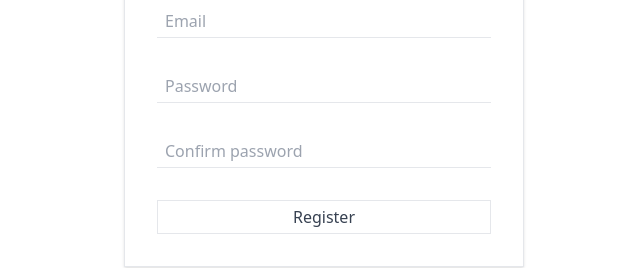
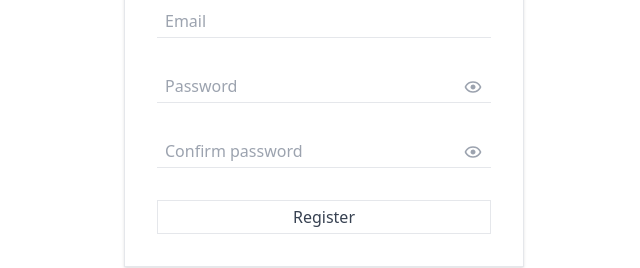
Before and after one commit to opedrodev/pixels-art, a React (Vite) app in the folder client/: page /register in a window 1280 px wide. Shown: the part 367-635 px from the top of the page, without its empty margins (316-956 px from the left). Built offline with nearby package versions, Linux system fonts and the light colour scheme.

Commit message:
feat: toggle show password added

```diff
--- a/client/src/components/UI/Input.tsx
+++ b/client/src/components/UI/Input.tsx
@@ -1,4 +1,5 @@
-import { InputHTMLAttributes } from 'react';
+import { InputHTMLAttributes, useState } from 'react';
+import { BiHide, BiShow } from 'react-icons/bi';
 
 interface Input extends InputHTMLAttributes<HTMLInputElement> {
   type: string;
@@ -6,6 +7,32 @@ interface Input extends InputHTMLAttributes<HTMLInputElement> {
 }
 
 export default function Input({ type, className, ...props }: Input) {
+  const [showPassword, setShowPassword] = useState(false);
+
+  if (type === 'password') {
+    return (
+      <div className='relative'>
+        <input
+          type={ showPassword ? 'text' : 'password' }
+          { ...props }
+          className={ `w-full py-1 px-2 pr-8 border-b border-gray-200 focus:border-black outline-none ${className}` }
+        />
+
+        { showPassword ? (
+          <BiHide
+            className='absolute top-1/2 right-2 transform -translate-y-1/2 text-gray-400 cursor-pointer text-xl select-none'
+            onClick={ () => setShowPassword(false) }
+          />
+        ) : (
+          <BiShow
+            className='absolute top-1/2 right-2 transform -translate-y-1/2 text-gray-400 cursor-pointer text-xl select-none'
+            onClick={ () => setShowPassword(true) }
+          />
+        ) }
+      </div>
+    );
+  }
+
   return (
     <input
       type={ type }
```
